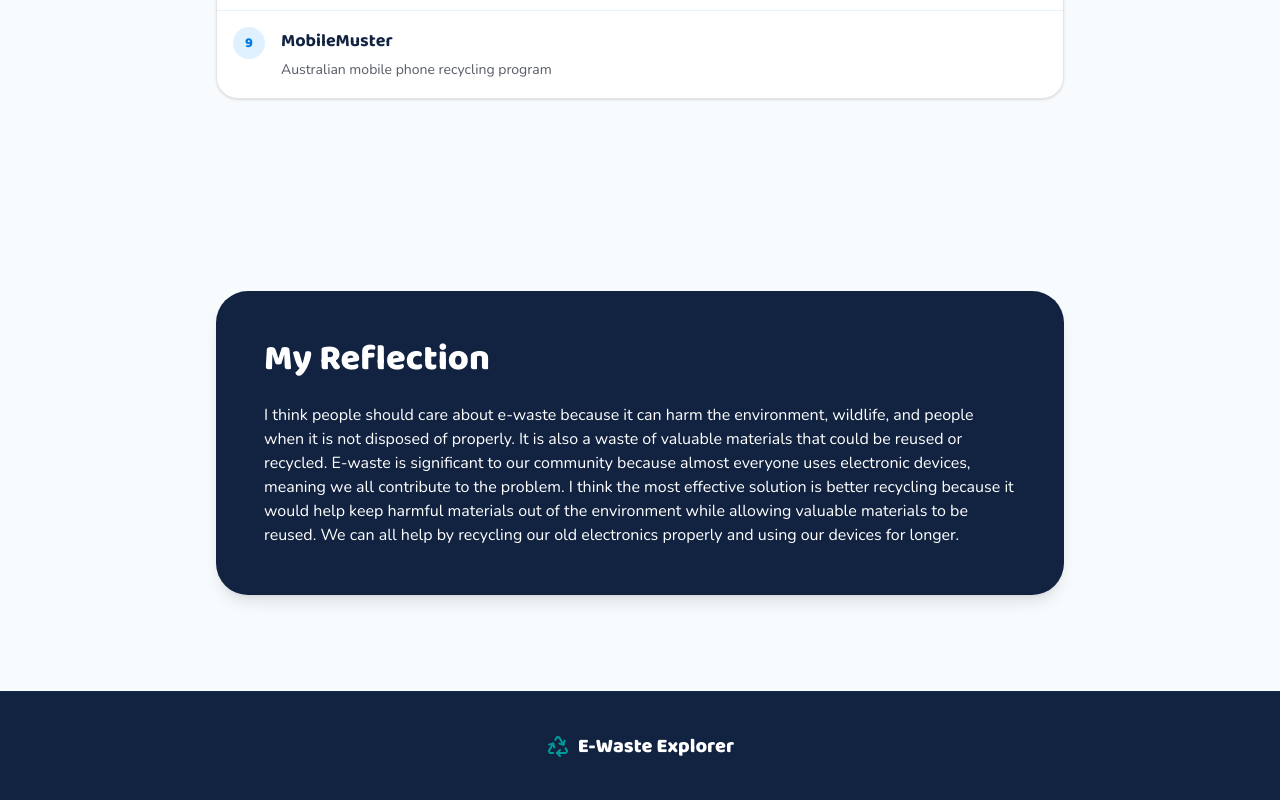
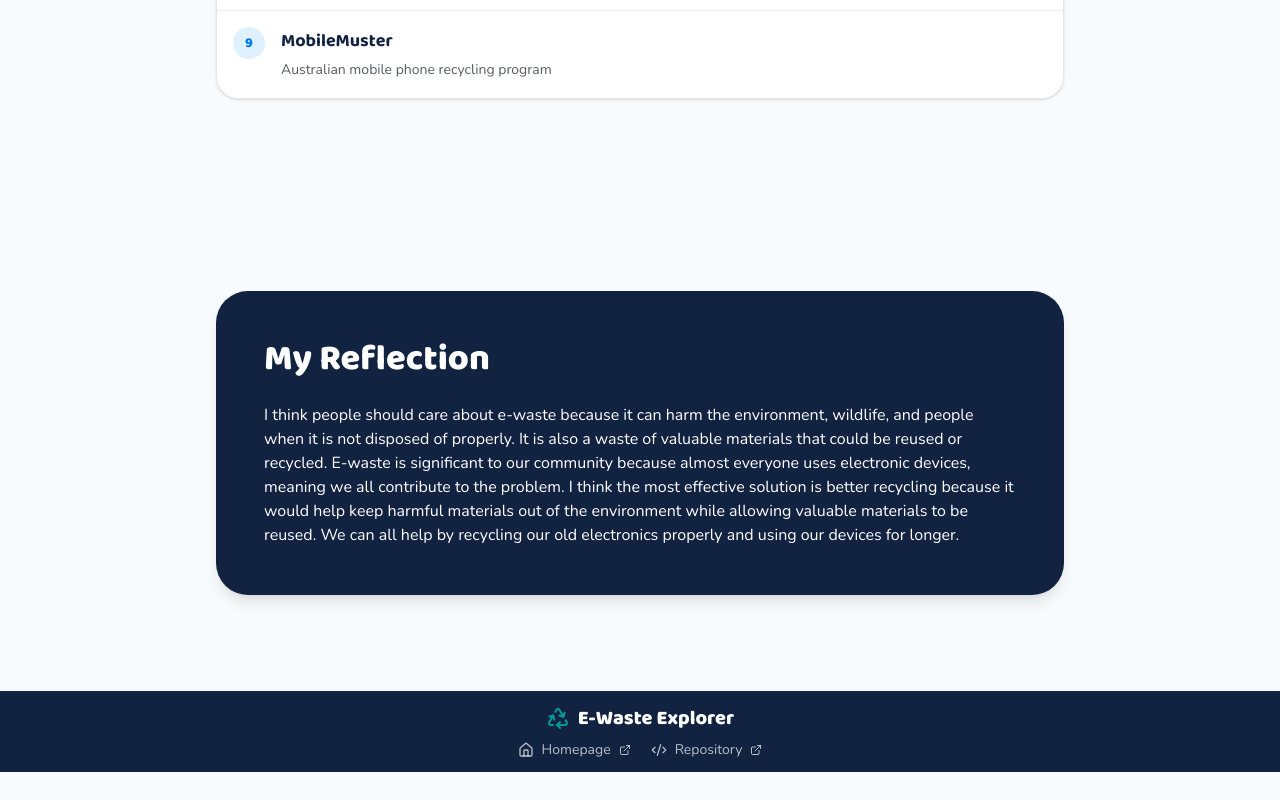
Before and after one commit to bottledpepsi/E-Waste-Explorer, a Next.js app: page / in a window 1280 px wide. Shown: the part 10845-11645 px from the top of the page. After the commit the page ends 11617 px from the top, so only its background shows below. Built offline with nearby package versions, Linux system fonts and the light colour scheme.

Commit message:
Rework footer

```diff
--- a/components/site-footer.tsx
+++ b/components/site-footer.tsx
@@ -1,12 +1,38 @@
-import { Recycle } from 'lucide-react'
+import { Code2, ExternalLink, House, Recycle } from 'lucide-react'
 
 export function SiteFooter() {
     return (
-    <footer className="border-t border-brand-blue/10 bg-brand-navy py-10 text-white">
-      <div className="mx-auto flex max-w-6xl flex-col items-center gap-3 px-4 text-center sm:px-6">
+        <footer className="border-t border-brand-blue/10 bg-brand-navy py-3 text-white">
+            <div className="mx-auto flex max-w-6xl flex-col items-center px-4 text-center sm:px-6">
                 <div className="flex items-center gap-2">
                     <Recycle className="size-6 text-brand-teal" aria-hidden="true" />
-          <span className="font-display text-xl font-extrabold">E-Waste Explorer</span>
+                    <span className="font-display text-xl font-extrabold">
+            E-Waste Explorer
+          </span>
+                </div>
+
+                <div className="mt-2 flex items-center gap-5 text-sm">
+                    <a
+                        href="https://bottledpepsi.github.io/"
+                        target="_blank"
+                        rel="noopener noreferrer"
+                        className="flex items-center gap-2 text-white/70 transition-colors hover:text-brand-teal"
+                    >
+                        <House className="size-4" aria-hidden="true" />
+                        Homepage
+                        <ExternalLink className="size-3" aria-hidden="true" />
+                    </a>
+
+                    <a
+                        href="https://github.com/bottledpepsi/E-Waste-Explorer"
+                        target="_blank"
+                        rel="noopener noreferrer"
+                        className="flex items-center gap-2 text-white/70 transition-colors hover:text-brand-teal"
+                    >
+                        <Code2 className="size-4" aria-hidden="true" />
+                        Repository
+                        <ExternalLink className="size-3" aria-hidden="true" />
+                    </a>
                 </div>
             </div>
         </footer>
```
Lines whose indentation alone changed are shown as unchanged.
